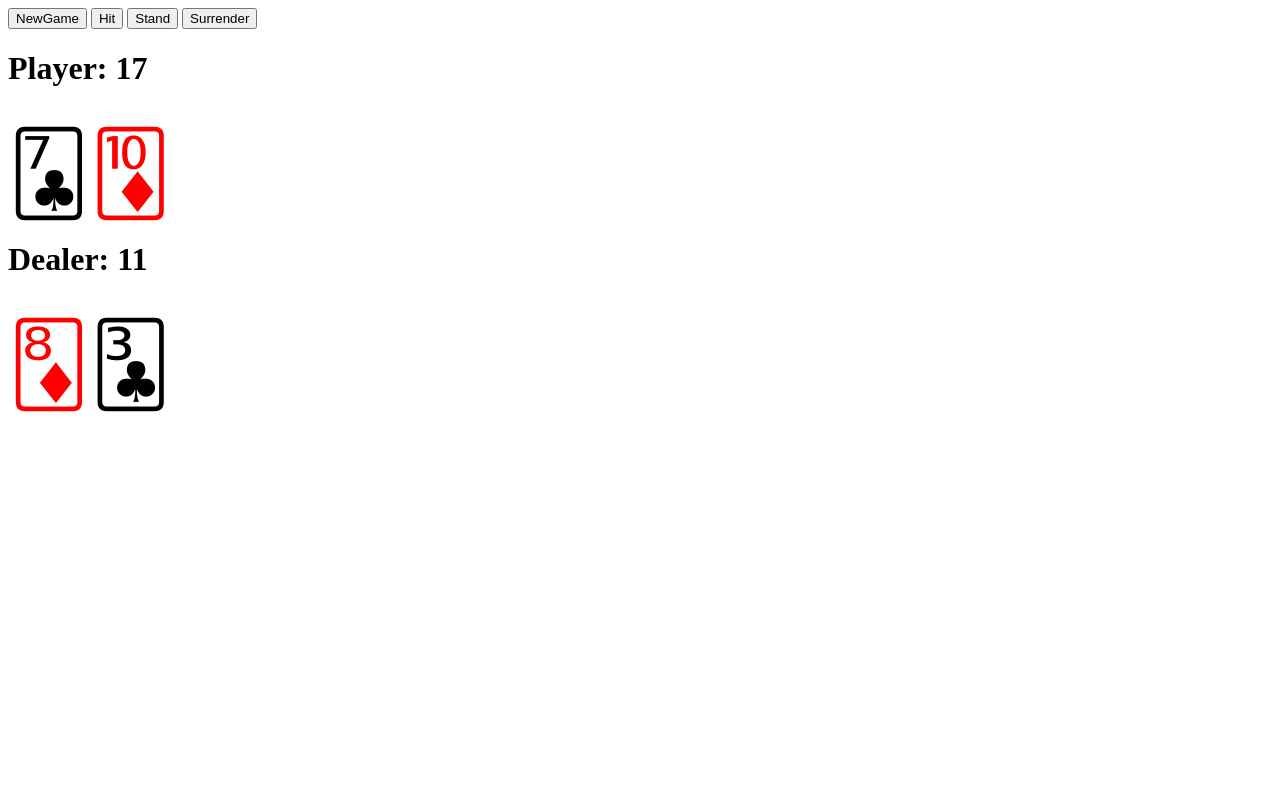
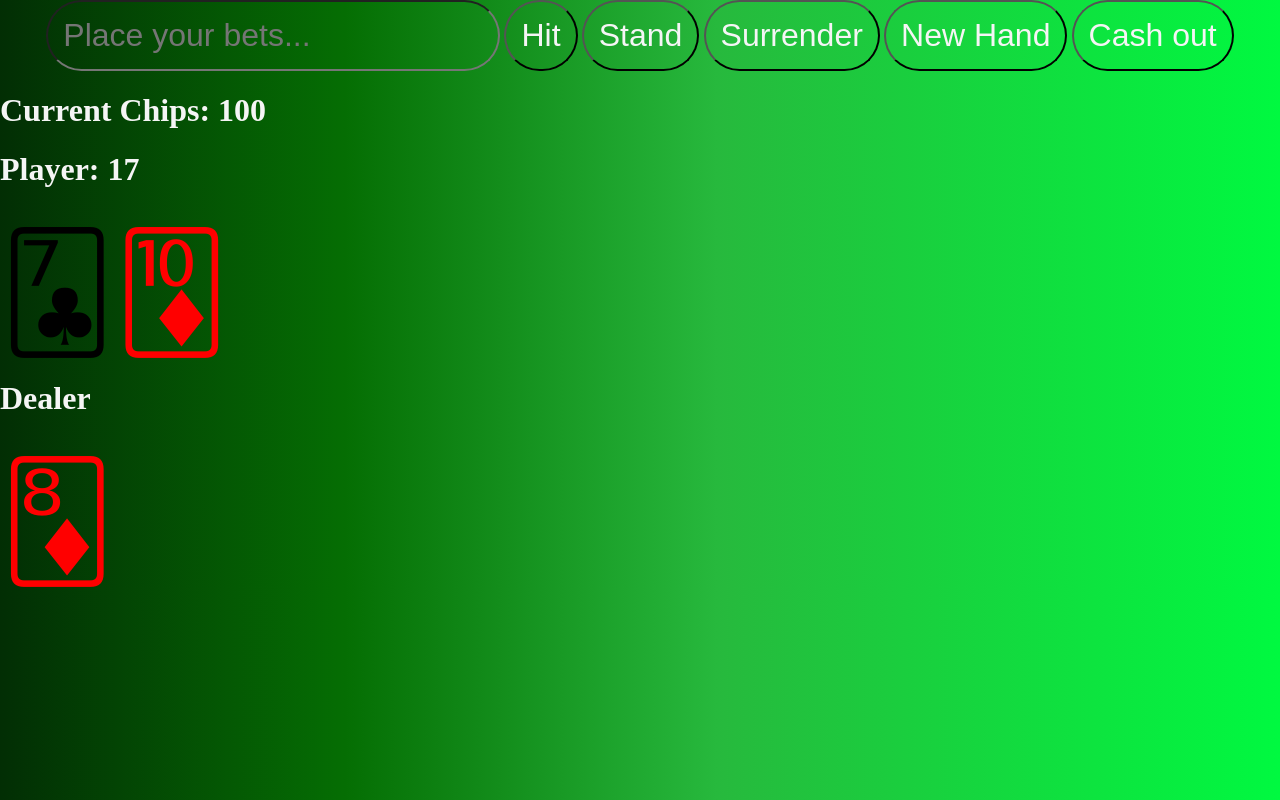
Before and after one commit to chrishargan/Blackjack, a PHP site: page /example.php in a window 1280 px wide. Run offline with PHP 8.4, Linux system fonts and the light colour scheme.

Commit message:
final commit now with betting system and all functionality

```diff
--- a/Blackjack.php
+++ b/Blackjack.php
@@ -3,9 +3,11 @@ declare(strict_types=1);
 
 class Blackjack
 {
+
     private Player  $player;
     private Dealer $dealer;
     private Deck $deck;
+    public const thresholdScore = 21;
 
 
     public function __construct()
@@ -21,13 +23,17 @@ class Blackjack
 
     public function stand()
     {
+        $this->getPlayer()->setStands();
         $this->getDealer()->dealerHit($this);
-        if ($this->getDealer()->getScore()>$this->getPlayer()->getScore() || $this->getDealer()->getScore() == $this->getPlayer()->getScore()){
+        $playerScore = $this->getPlayer()->getScore();
+        $dealerScore = $this->getDealer()->getScore();
+        if (($dealerScore > $playerScore || $dealerScore == $playerScore) && $dealerScore < self::thresholdScore) {
             $this->getPlayer()->hasLost();
-        } else {
+        } elseif ($playerScore > $dealerScore && $playerScore < self::thresholdScore) {
             $this->getDealer()->hasLost();
         }
     }
+
 
 
     public function getPlayer(): Player
--- a/Card.php
+++ b/Card.php
@@ -46,7 +46,7 @@ class Card
         $value = '&#' . ($this->suit->getStartValue() + $this->getRawValue()) . ';';
 
         if ($includeColor) {
-            $value = sprintf('<span style="color: %s; font-size: 5rem;">%s</span>',
+            $value = sprintf('<span style="color: %s; font-size: 7rem;">%s</span>',
                 $this->suit->getColor(),
                 $value
             );
--- a/Player.php
+++ b/Player.php
@@ -6,13 +6,48 @@ class Player
 
     private array $cards = [];
     private bool $lost;
-
+    private bool $stands;
+    private int $chips;
+    public const chipsAtStart = 100;
+    public const thresholdScore = 21;
 
     public function __construct(Deck $deck)
     {
         $this->cards[] = $deck->drawCard();
         $this->cards[] = $deck->drawCard();
         $this->lost = false;
+        $this->stands = false;
+        $this->chips = self::chipsAtStart;
+
+
+    }
+
+    /**
+     * @return int
+     */
+    public function getChips(): int
+    {
+        return $this->chips;
+    }
+
+    /**
+     * @param int $chips
+     */
+    public function setChips(int $chips): void
+    {
+        $this->chips = $chips;
+    }
+
+
+    public function isStands(): bool
+    {
+        return $this->stands;
+    }
+
+
+    public function setStands(): void
+    {
+        $this->stands = true;
     }
 
 
@@ -21,32 +56,24 @@ class Player
         return $this->cards;
     }
 
-
-
-
-    public function setCards(array $cards): void
-    {
-        $this->cards = $cards;
-    }
-
-
     public function hit(Blackjack $newGame)
     {
         $newDeck = $newGame->getDeck();
         $this->cards[] = $newDeck->drawCard();
         $newGame->setDeck($newDeck);
 
-        if ($this->getScore() > 21) {
+        if ($this->getScore() > self::thresholdScore) {
             $this->hasLost();
         }
     }
 
 
-
     public function hasLost(): void
     {
-        $this->lost= true;
+        $this->lost = true;
     }
+
+
     public function isLost(): bool
     {
         return $this->lost;
@@ -58,6 +85,7 @@ class Player
 
     }
 
+
     public function getScore()
     {
         $totalValue = 0;
@@ -67,15 +95,17 @@ class Player
         }
         return $totalValue;
     }
+
 }
 
 class Dealer extends Player
 {
+    public const dealerTarget = 15;
 
     public function dealerHit(Blackjack $newGame)
     {
 
-        while ($this->getScore() < 15) {
+        while ($this->getScore() < self::dealerTarget) {
             parent::hit($newGame);
         }
 
--- a/example.php
+++ b/example.php
@@ -8,55 +8,99 @@ require 'Player.php';
 require 'Blackjack.php';
 require 'index.php';
 session_start();
+
+if (isset($_POST['CashOut'])) {
+    echo "<h1>Thanks for playing </h1>";
+    echo " <h1> You leave the table with " . $_SESSION['chips'] . " Chips! </h1>";
+    session_destroy();
+}
+
+
 if (!isset($_SESSION['currentGame']) || isset($_POST["NewGame"])) {
 
     $newGame = new Blackjack();
     $_SESSION['currentGame'] = $newGame;
+    if (!isset($_SESSION['chips'])) {
+        $_SESSION['chips'] = $_SESSION['currentGame']->getPlayer()->getChips();
+    }
+    $thresholdScore = 21;
+    $firstRoundPlayerWinnings = 10;
+    $firstRoundPlayerLoses = 5;
+    if ($_SESSION['currentGame']->getPlayer()->getScore() == $thresholdScore) {
+        $_SESSION['currentGame']->getDealer()->hasLost();
+        $_SESSION['chips'] += $firstRoundPlayerWinnings;
+    } elseif ($_SESSION['currentGame']->getDealer()->getScore() == $thresholdScore || ($_SESSION['currentGame']->getDealer()->getScore() == $thresholdScore && $_SESSION['currentGame']->getPlayer()->getScore() == $thresholdScore)) {
+        $_SESSION['currentGame']->getPlayer()->setStands();
+        $_SESSION['currentGame']->getPlayer()->hasLost() ;
+        $_SESSION['chips'] -= $firstRoundPlayerLoses;
+    }
 }
 
 
-if (isset($_POST['Hit'])) {
-    $currentDeck = $_SESSION['currentGame'];
-    $currentDeck->getPlayer()->hit($currentDeck);
-    $_SESSION['currentGame'] = $currentDeck;
+if (isset($_POST['Hit']) && $_POST['bet'] !== null) {
+    if (!isset($_SESSION['bet'])) {
+        $_SESSION['bet'] = $_POST['bet'];
+        $_SESSION['chips'] -= $_SESSION['bet'];
+    }
+    $_SESSION['currentGame']->getPlayer()->hit($_SESSION['currentGame']);
+} elseif (isset($_POST['Hit']) && $_POST['bet'] == null) {
+
+    echo "<h1>Please place your bet </h1>";
 }
 
-if (isset($_POST['Stand'])) {
+
+if (isset($_POST['Stand']) && $_POST['bet'] !== null) {
+    if (!isset($_SESSION['bet'])) {
+        $_SESSION['bet'] = $_POST['bet'];
+        $_SESSION['chips'] -= $_SESSION['bet'];
+    }
     $_SESSION['currentGame']->stand();
+} elseif (isset($_POST['Stand']) && $_POST['bet'] == null) {
 
+    echo "<h1>Please place your bet</h1>";
 }
+
 
 if (isset($_POST['Surrender'])) {
     $_SESSION['currentGame']->getPlayer()->surrender();
 
 }
+echo "<h1>Current Chips: " . $_SESSION['chips'] . "</h1>";
+echo "<div><h1>Player:  ";
+echo $_SESSION['currentGame']->getPlayer()->getScore() . "</h1><br>";
 
-echo "<div><h1><strong>Player: ";
-    echo $_SESSION['currentGame']->getPlayer()->getScore() . "</strong></h1><br>";
 foreach ($_SESSION['currentGame']->getPlayer()->getCards() as $card) {
+
     echo $card->getUnicodeCharacter(true);
 }
+echo "</div>";
+echo "<div><h1>Dealer</h1><br> ";
 
 
-echo "</div>";
-echo "<div><h1><strong>Dealer: ";
-echo $_SESSION['currentGame']->getDealer()->getScore() . "</strong></h1><br>";
-foreach ($_SESSION['currentGame']->getDealer()->getCards() as $card) {
-    echo $card->getUnicodeCharacter(true);
+if ($_SESSION['currentGame']->getPlayer()->isStands() == true) {
+    foreach ($_SESSION['currentGame']->getDealer()->getCards() as $card) {
+        echo $card->getUnicodeCharacter(true);
+    }
+} else {
+    echo $_SESSION['currentGame']->getDealer()->getCards()[0]->getUnicodeCharacter(true);
+}
 
-
-}
 echo "</div>";
 
 if ($_SESSION['currentGame']->getPlayer()->isLost() == true) {
     echo "<h1><strong>The house wins this time...</strong></h1>";
-    session_destroy();
+    if ($_SESSION['chips'] != 0) {
+        unset($_SESSION['currentGame']);
+        unset($_SESSION['bet']);
+    } else {
+        echo "<h1> You have run out of chips </h1>";
+        session_destroy();
+    }
 }
 
-if ($_SESSION['currentGame']->getDealer()->isLost() == true && $_SESSION['currentGame']->getPlayer()->isLost() == false)  {
+if ($_SESSION['currentGame']->getDealer()->isLost() == true && $_SESSION['currentGame']->getPlayer()->isLost() == false) {
     echo "<h1><strong>You are a Winner!</strong></h1>";
-    session_destroy();
+    $_SESSION['chips'] += ($_SESSION['bet'] * 2);
+    unset($_SESSION['currentGame']);
+    unset($_SESSION['bet']);
 }
-//elseif{
-   // echo "<h1><strong>The House wins in a Draw!</strong></h1>";
-//}
--- a/index.php
+++ b/index.php
@@ -6,20 +6,34 @@
           content="width=device-width, user-scalable=no, initial-scale=1.0, maximum-scale=1.0, minimum-scale=1.0">
     <meta http-equiv="X-UA-Compatible" content="ie=edge">
     <link rel="stylesheet" href="style.css">
+    <link rel="icon" href="assets/poker.png">
+    <link href="https://fonts.googleapis.com/css2?family=Poppins:wght@500&display=swap" rel="stylesheet">
     <title>Document</title>
 </head>
 <body>
-<div class="gameTable">
-    <?php ?>
-</div>
-<form action="example.php" method="post">
-    <input type="submit" name="NewGame" value="NewGame"/>
-    <input type="submit" name="Hit" value="Hit"/>
-    <input type="submit" name="Stand" value="Stand"/>
-    <input type="submit" name="Surrender" value="Surrender"/>
-</form>
-<div>
 
+
+<div class="wrapper">
+    <div class="game">
+        <form action="example.php" method="post">
+            <input type="text" name="bet" placeholder="Place your bets...">
+            <input type="submit" name="Hit" value="Hit"/>
+            <input type="submit" name="Stand" value="Stand"/>
+            <input type="submit" name="Surrender" value="Surrender"/>
+            <input type="submit" name="NewGame" value="New Hand"/>
+            <input type="submit" name="CashOut" value="Cash out"/>
+        </form>
+    </div>
+    <div class="circle"></div>
+    <div class="circle"></div>
+    <div class="circle"></div>
+    <div class="circle"></div>
+    <div class="circle"></div>
+    <div class="circle"></div>
+    <div class="circle"></div>
+    <div class="circle"></div>
+    <div class="circle"></div>
+    <div class="circle"></div>
 </div>
 </body>
 </html>
--- a/style.css
+++ b/style.css
@@ -0,0 +1,37 @@
+body {
+    margin: 0;
+    padding: 0;
+    background: linear-gradient(90deg, rgba(2, 46, 4, 1) 0%, rgba(5, 110, 3, 1) 27%, rgba(39, 185, 61, 1) 56%, rgba(0, 249, 64, 1) 100%);
+    color: whitesmoke;
+}
+
+/*
+.wrapper{
+    position: absolute;
+    width: 100%;
+    height: 100%;
+    overflow: hidden;
+}
+*/
+.game {
+    display: grid;
+    place-items: center;
+    top: 50%;
+    left: 50%;
+    font-family: 'Poppins', sans-serif;
+    color: whitesmoke;
+
+}
+
+
+input {
+    font-size: 2rem;
+    border-radius: 50px;
+    padding: 15px;
+    background: none;
+    color: whitesmoke;
+    cursor: pointer;
+
+
+
+}
```
Also changed, not shown: assets/poker.png (added).
